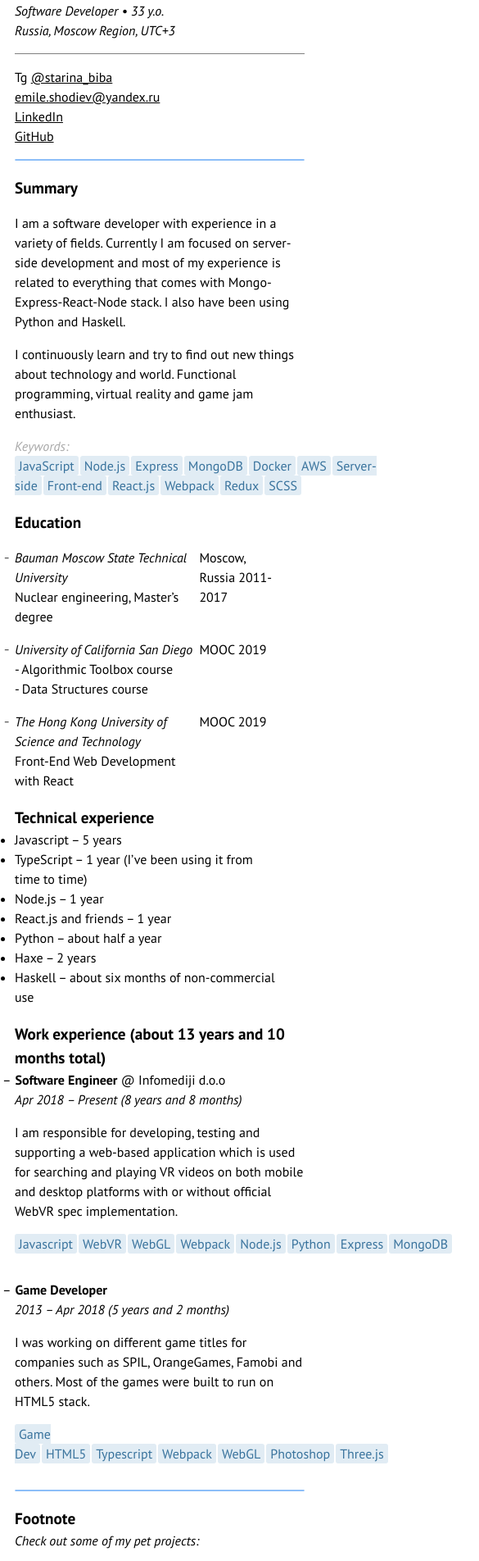
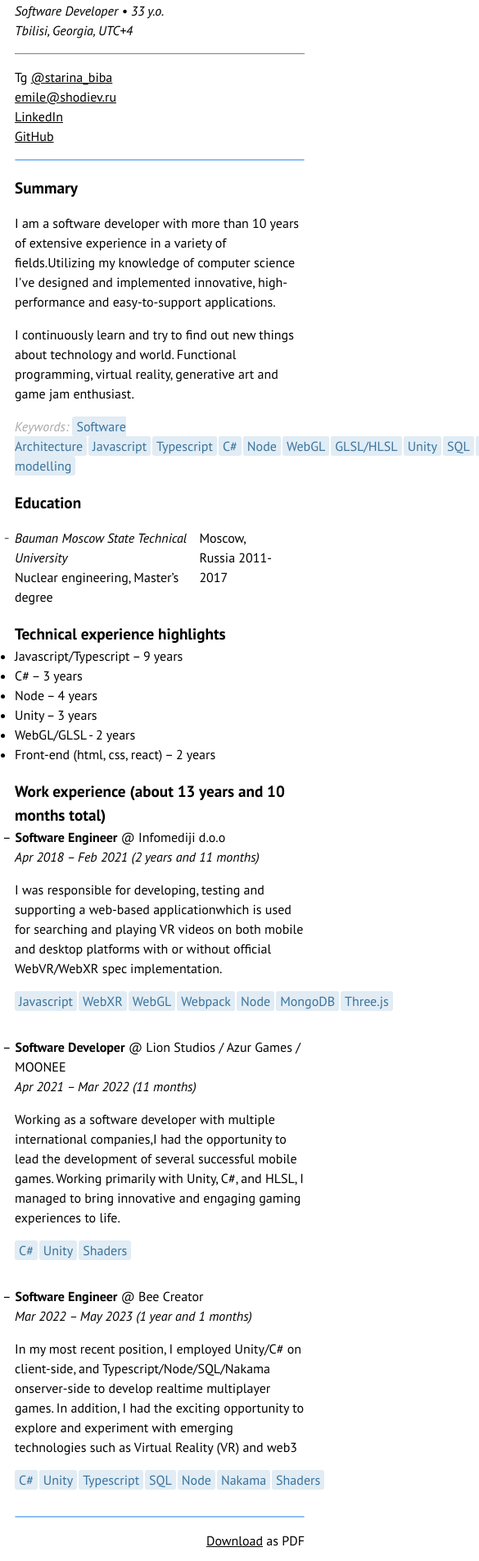
Before and after one commit to flerokoo/flerokoo.github.io, a website: page src/resume/index.pug in a window 390 px wide. Shown: the part 69-1973 px from the top of the page at 82% size, 585 px wide, since content can reach past the window. Drawn offline with nearby package versions, Linux system fonts and the light colour scheme; files that its build step writes are made by us from their sources.

Commit message:
resume update

```diff
--- a/src/resume/body.pug
+++ b/src/resume/body.pug
@@ -3,22 +3,22 @@ body
         header
             h1 #{name}
             .line <i>Software Developer • #{yearsSince(new Date(1993, 9, 27))} y.o.</i>
-            .line <i>Russia, Moscow Region, UTC+3</i>
+            .line <i>Tbilisi, Georgia, UTC+4</i>
             .line.links
-                .link Tg <a href="http://t.me/starina_biba">@starina_biba</a>
-                .link <a href="mailto:emile.shodiev@yandex.ru">emile.shodiev@yandex.ru<a>
+                .link Tg <a href="https://t.me/starina_biba">@starina_biba</a>
+                .link <a href="mailto:emile@shodiev.ru">emile@shodiev.ru<a>
                 .link <a href="https://www.linkedin.com/in/emile-shodiev/">LinkedIn</a>
                 .link <a href="https://github.com/flerokoo">GitHub</a>
         hr
         content
             h2 Summary
-            p I am a software developer with experience in a variety of fields. Currently I am focused on
-                | server-side development and most of my experience is related to everything that comes
-                | with Mongo-Express-React-Node stack. I also have been using Python and Haskell.
+            p I am a software developer with more than 10 years of extensive experience in a variety of fields.
+                | Utilizing my knowledge of computer science I've designed and implemented innovative, high-performance
+                | and easy-to-support applications.
             p I continuously learn and try to find out new things about technology and world.
-                | Functional programming, virtual reality and game jam enthusiast.
-            p <span class="kw">Keywords:</span>
-                each val in ["JavaScript", "Node.js", "Express", "MongoDB", "Docker", "AWS", "Server-side", "Front-end", "React.js", "Webpack", "Redux", "SCSS"]
+                | Functional programming, virtual reality, generative art and game jam enthusiast.
+            p <span class="kw">Keywords: </span>
+                each val in ["Software Architecture", "Javascript", "Typescript", "C#", "Node", "WebGL", "GLSL/HLSL", "Unity", "SQL", "Git", "3D modelling"]
                     span.keyword= val
             h2 Education
             ul.edu.padded
@@ -27,72 +27,51 @@ body
                         | Nuclear engineering, Master’s degree
                     div.item-time Moscow, Russia 2011-2017
                     .clear
-                li
-                    div.item-name <i>University of California San Diego</i><br/>
-                        | - Algorithmic Toolbox course<br/>
-                        | - Data Structures course
-                    div.item-time MOOC 2019
-                    .clear
-                li
-                    div.item-name <i>The Hong Kong University of Science and Technology</i><br/>
-                        | Front-End Web Development with React
-                    div.item-time MOOC 2019
-                    .clear
             .unbreakable
-                h2 Technical experience
+                h2 Technical experience highlights
                 div.tech-exp
                     .col2
                         ul.dashed
-                            li Javascript – 5 years
-                            li TypeScript – 1 year (I’ve been using it from time to time)
-                            li Node.js – 1 year
-                            li React.js and friends – 1 year
+                            li Javascript/Typescript – 9 years
+                            li C# – 3 years
+                            li Node – 4 years
                     .col2
                         ul.dashed
-                            li Python – about half a year
-                            li Haxe – 2 years
-                            li Haskell – about six months of non-commercial use
+                            li Unity – 3 years
+                            li WebGL/GLSL - 2 years
+                            li Front-end (html, css, react) – 2 years
                     .clear
             .unbreakable
                 h2 Work experience (about #{formatDateYM(new Date(2013, 1, 1))} total)
                 .job-exp
                     .job
                         .job__role <b>Software Engineer</b> @ Infomediji d.o.o
-                        .job__time Apr 2018 – Present (#{formatDateYM(new Date(2018, 3, 15))})
-                        .job__descr I am responsible for developing, testing and supporting a web-based application
+                        .job__time Apr 2018 – Feb 2021 (#{formatDateYM(new Date(2018, 3, 15), new Date(2021, 2, 15))})
+                        .job__descr I was responsible for developing, testing and supporting a web-based application
                             | which is used for searching and playing VR videos on both mobile and desktop platforms with
-                            | or without official WebVR spec implementation.<br/>
+                            | or without official WebVR/WebXR spec implementation.<br/>
                             p <span class="kw print-only">Keywords: </span>
-                                each val in ["Javascript", "WebVR", "WebGL", "Webpack", "Node.js", "Python", "Express", "MongoDB"]
+                                each val in ["Javascript", "WebXR", "WebGL", "Webpack", "Node", "MongoDB", "Three.js"]
                                     span.keyword= val
                     .job
-                        .job__role <b>Game Developer</b>
-                        .job__time 2013 – Apr 2018 (#{formatDateYM(new Date(2013, 1, 1), new Date(2018, 3, 15))})
-                        .job__descr I was working on different game titles for companies such as SPIL, Orange
-                            | Games, Famobi and others. Most of the games were built to run on HTML5 stack.<br/>
+                        .job__role <b>Software Developer</b> @ Lion Studios / Azur Games / MOONEE
+                        .job__time Apr 2021 – Mar 2022 (#{formatDateYM(new Date(2021, 3, 1), new Date(2022, 2, 15))})
+                        .job__descr Working as a software developer with multiple international companies,
+                            | I had the opportunity to lead the development of several
+                            | successful mobile games. Working primarily with Unity, C#, and HLSL, I managed to bring
+                            | innovative and engaging gaming experiences to life.
                             p <span class="kw print-only">Keywords: </span>
-                                each val in ["Game Dev", "HTML5", "Typescript", "Webpack", "WebGL", "Photoshop", "Three.js"]
+                                each val in ["C#", "Unity", "Shaders"]
                                     span.keyword= val
-            hr
-            .unbreakable
-                h2 Footnote
-                i Check out some of my pet projects:
-
-
-                p.no-bottom-margin
-                    a.print-only(href="http://github.com/flerokoo/typo-chat") http://github.com/flerokoo/typo-chat
-                    a.no-print(href="http://github.com/flerokoo/typo-chat") Chat
-                p.no-top-margin Distributed and horizontally-scalable chat application written in Node
-
-                p.no-bottom-margin
-                    a.print-only(href="http://github.com/flerokoo/discount-bot") http://github.com/flerokoo/discount-bot
-                    a.no-print(href="http://github.com/flerokoo/discount-bot") Discount Bot
-                p.no-top-margin Telegram bot that saves me some dollars
-
-                p.no-bottom-margin
-                    a.print-only(href="http://github.com/flerokoo/telegram-finance-bot") http://github.com/flerokoo/telegram-finance-bot
-                    a.no-print(href="http://github.com/flerokoo/telegram-finance-bot") Finance Tracking Bot
-                p.no-top-margin This telegram bot eases the burden of filling down my daily expenses
+                    .job
+                        .job__role <b>Software Engineer</b> @ Bee Creator
+                        .job__time Mar 2022 – May 2023 (#{formatDateYM(new Date(2022, 3, 1), new Date(2023, 4, 15))})
+                        .job__descr In my most recent position, I employed Unity/C# on client-side, and Typescript/Node/SQL/Nakama on
+                            | server-side to develop realtime multiplayer games. In addition, I had the exciting opportunity to explore
+                            | and experiment with emerging technologies such as Virtual Reality (VR) and web3
+                            p <span class="kw print-only">Keywords: </span>
+                                each val in ["C#", "Unity", "Typescript", "SQL", "Node", "Nakama", "Shaders"]
+                                    span.keyword= val
             hr(style="margin-top: 2em;")
             .unbreakable
                 .no-print(style="text-align: right;") <a href="resume.pdf">Download</a> as PDF
--- a/src/resume/style.css
+++ b/src/resume/style.css
@@ -206,6 +206,10 @@ ul li .item-time {
 
 }
 
+.hidden {
+    display: none;
+}
+
 
 @page {
     margin: 2cm 1.8cm;
```
Also changed, not shown: docs/resume.html (+10 -4 lines), 2 other files.
